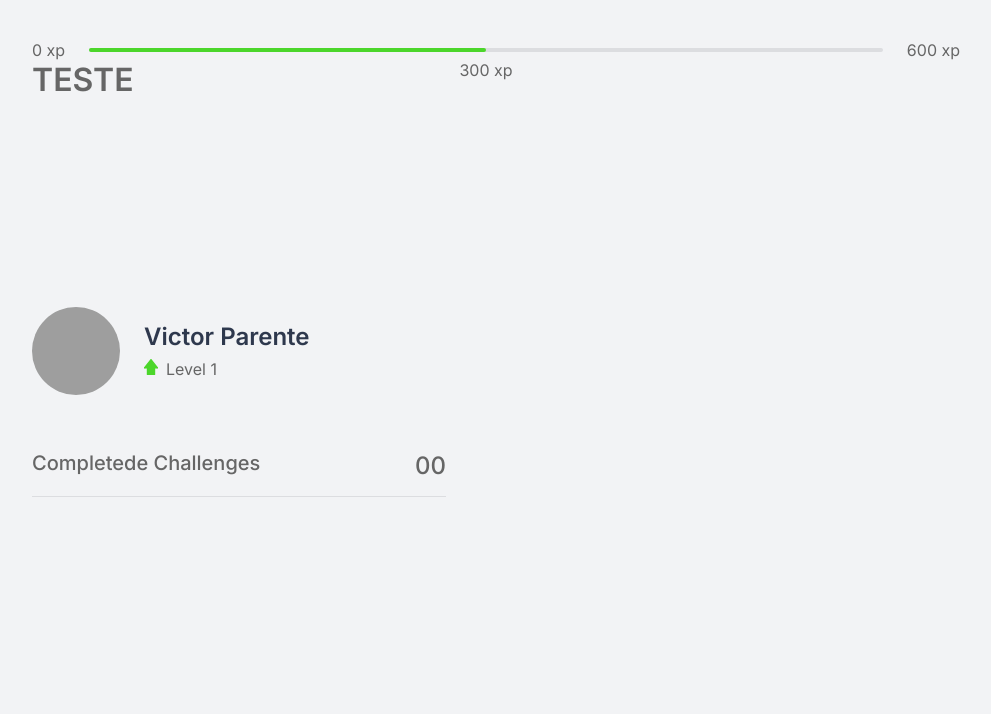
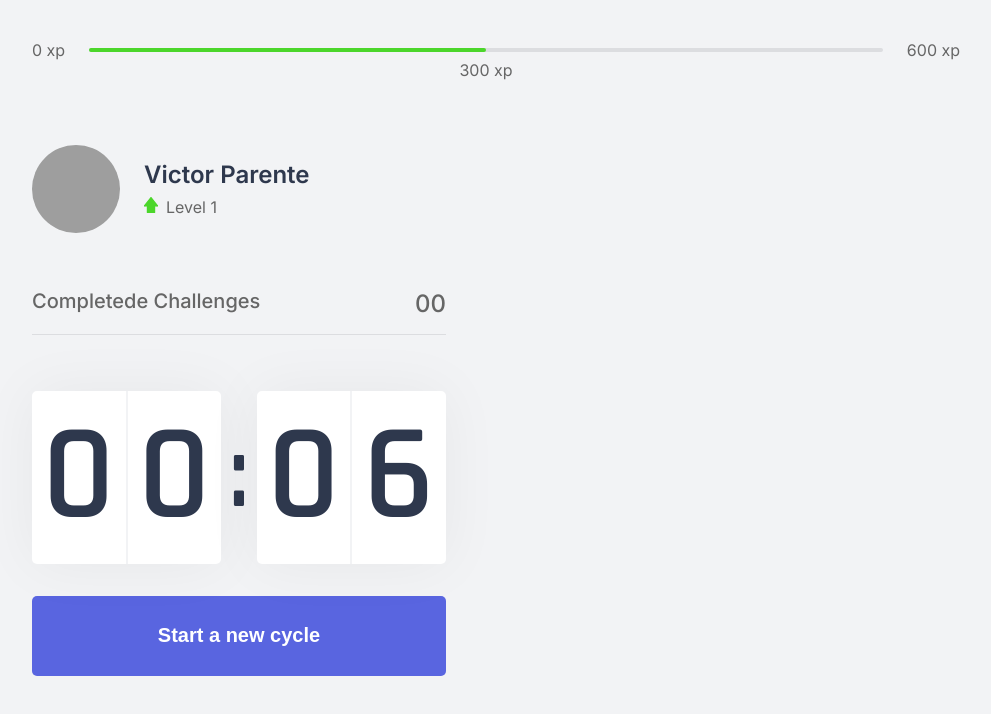
Before and after one commit to parvic/moveit-next, a Next.js app: page / in a window 1280 px wide. Shown: the top 714 px of the page, without its empty margins (144-1135 px from the left). Built offline with nearby package versions, Linux system fonts and the light colour scheme; grey boxes are pictures that could not be loaded.

Commit message:
Implemented countdown

```diff
--- a/src/components/Countdown.tsx
+++ b/src/components/Countdown.tsx
@@ -1,9 +1,68 @@
+import { useEffect, useState } from "react";
 import * as S from "../../styles/components/Countdown";
 
 export function Countdown() {
+
+  let countdownTimeout: NodeJS.Timeout;
+
+  const [time, setTime] = useState(0.1 * 60);
+  const [isActive, setIsActive] = useState(false);
+  const [hasFinished, setHasFinished] = useState(false);
+
+  const minutes = Math.floor(time / 60);
+  const seconds = time % 60;
+
+  const [minuteLeft, minuteRight] = minutes.toString().padStart(2, '0').split('');
+  const [secondLeft, secondRight] = seconds.toString().padStart(2, '0').split('');
+
+  function startCountdown() {
+    setIsActive(true);
+  }
+
+  function resetCountdown() {
+    clearTimeout(countdownTimeout);
+    setIsActive(false);
+    setTime(0.1 * 60)
+  }
+
+  useEffect(() => {
+    if (isActive && time > 0) {
+      countdownTimeout = setTimeout(() => {
+        setTime(time - 1)
+      }, 1000);
+    } else if (isActive && time === 0) {
+        setIsActive(false);
+        setHasFinished(true);
+    }
+  }, [isActive, time])
+
   return (
-    <S.CountdownContainer>
+    <S.Container>
+      <S.CountdownContainer>
+        <div>
+          <span>{minuteLeft}</span>
+          <span>{minuteRight}</span>
+        </div>
 
-    </S.CountdownContainer>
+        <span>:</span>
+
+        <div>
+          <span>{secondLeft}</span>
+          <span>{secondRight}</span>
+        </div>
+      </S.CountdownContainer>
+
+      { hasFinished ? <button type="button" disabled>Cycle done!</button> : (
+          <>
+            { isActive ? (
+                <button className="countDownButtonActive" type="button" onClick={resetCountdown}>Abandon cycle</button>
+              ) : (
+                <button type="button" onClick={startCountdown}>Start a new cycle</button>
+              )
+            }
+          </>
+        )
+      }
+    </S.Container>
   );
 }
--- a/src/pages/_document.tsx
+++ b/src/pages/_document.tsx
@@ -40,6 +40,7 @@ export default class MyDocument extends Document {
         <Head>
           <link rel="preconnect" href="https://fonts.gstatic.com" />
           <link href="https://fonts.googleapis.com/css2?family=Inter:wght@400;500;600&family=Rajdhani:wght@600&display=swap" rel="stylesheet" />
+          <link rel="shortcut icon" href="favicon.png" type="image/png"/>
         </Head>
         <body>
           <Main />
--- a/src/pages/index.tsx
+++ b/src/pages/index.tsx
@@ -2,18 +2,22 @@ import Head from 'next/head'
 
 import * as S from "../../styles/pages/home";
 import { CompletedChallenges } from '../components/CompletedChallenges';
+import { Countdown } from '../components/Countdown';
 import ExperienceBar from '../components/ExperienceBar';
 import Profile from '../components/Profile';
 
 export default function Home() {
   return (
     <S.Container>
-        <ExperienceBar />
-          <h1>TESTE</h1>
+      <Head>
+        <title>Home | move.it</title>
+      </Head>
+      <ExperienceBar />
       <section>
         <div>
           <Profile />
           <CompletedChallenges />
+          <Countdown />
         </div>
 
         <div>
--- a/styles/components/Countdown.ts
+++ b/styles/components/Countdown.ts
@@ -1,3 +1,85 @@
 import styled from "styled-components";
+import theme from "../theme";
 
-export const CountdownContainer = styled.div``;
+export const CountdownContainer = styled.div`
+  display: flex;
+  align-items: center;
+  font-family: Rajdhani;
+  font-weight: 600;
+  color: ${theme.colors.title};
+
+  & > div {
+    flex: 1;
+    display: flex;
+    align-items: center;
+    justify-content: space-evenly;
+
+    background-color: ${theme.colors.white};
+    box-shadow: 0 0 60px rgba(0, 0, 0, 0.05);
+    border-radius: 5px;
+    font-size: 8.5rem;
+    text-align: center;
+
+    span {
+      flex: 1;
+    }
+
+    span:first-child{
+      border-right: 1px solid ${theme.colors.background};
+    }
+
+    span:last-child{
+      border-left: 1px solid ${theme.colors.background};
+    }
+  }
+
+  & > span {
+    font-size: 6.25rem;
+    margin: 0 0.5rem;
+  }
+
+
+`;
+
+export const Container = styled.div`
+  button {
+    display: flex;
+    align-items: center;
+    justify-content: center;
+
+    width: 100%;
+    height: 5rem;
+    margin-top: 2rem;
+
+    color: ${theme.colors.white};
+    font-size: 1.25rem;
+    font-weight: 600;
+
+    background-color: ${theme.colors.blue};
+    border-radius: 5px;
+    border: 0;
+
+    transition: background-color 0.2s;
+
+    &:not(:disabled):hover {
+      background-color: ${theme.colors.blueDark};
+    }
+
+    &:disabled {
+      background-color: ${theme.colors.white};
+      color: ${theme.colors.text};
+      cursor: not-allowed;
+    }
+  }
+
+  .countDownButtonActive {
+    background-color: ${theme.colors.white};
+    color: ${theme.colors.title};
+
+    &:not(:disabled):hover {
+      background-color: ${theme.colors.red};
+      color: ${theme.colors.white};
+    }
+  }
+
+`;
--- a/styles/global.ts
+++ b/styles/global.ts
@@ -20,6 +20,7 @@ export default createGlobalStyle`
 
   button {
     cursor: pointer;
+    outline: none;
   }
 
   a {
```
